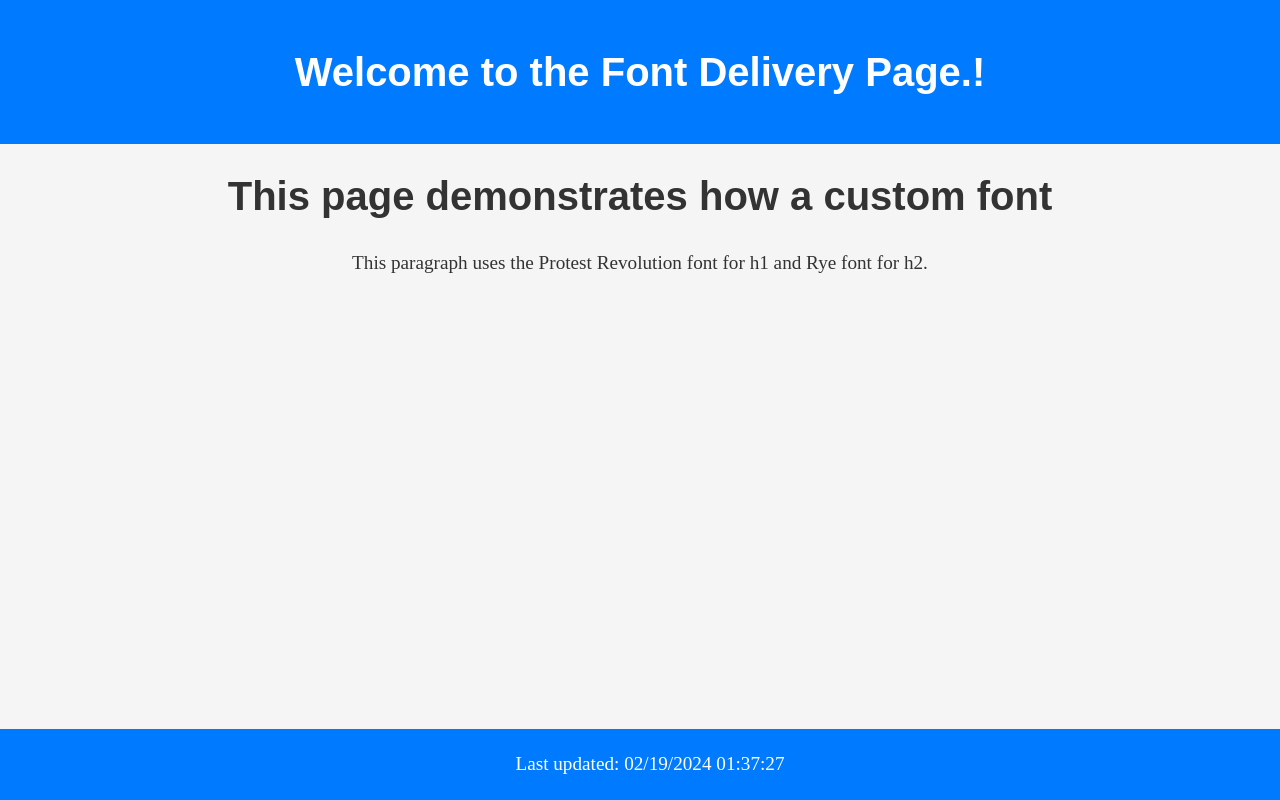
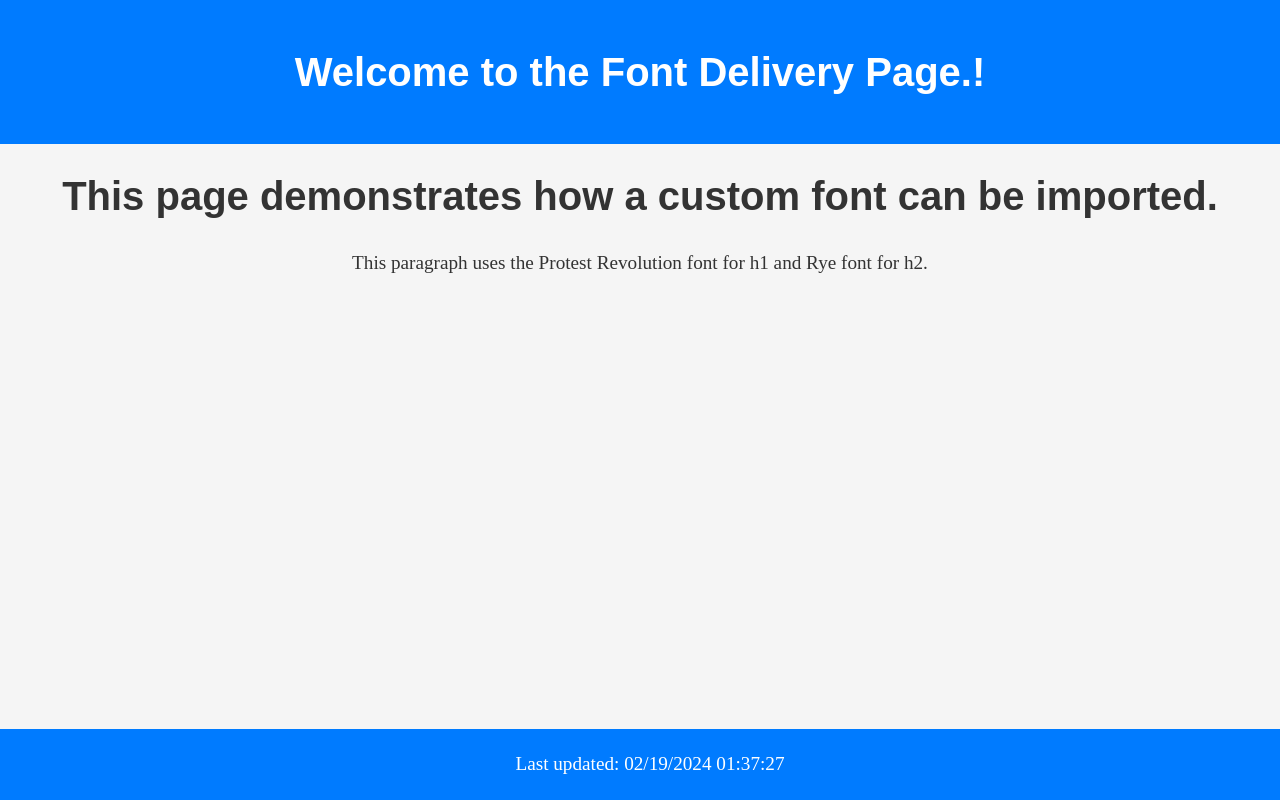
Before and after one commit to bg2245/ITC506, a plain HTML site: page lab-3/index.html in a window 1280 px wide. Drawn offline with Linux system fonts and the light colour scheme; a web font is replaced by a local one.

Commit message:
two fonts

```diff
--- a/lab-3/index.html
+++ b/lab-3/index.html
@@ -62,7 +62,7 @@
         <h1>Welcome to the Font Delivery Page.!</h1>
     </header>
     <main>
-        <h2>This page demonstrates how a custom font</h2>
+        <h2>This page demonstrates how a custom font can be imported.</h2>
         <p>This paragraph uses the Protest Revolution font for h1 and Rye font for h2.</p>
     </main>
     <footer>
```
